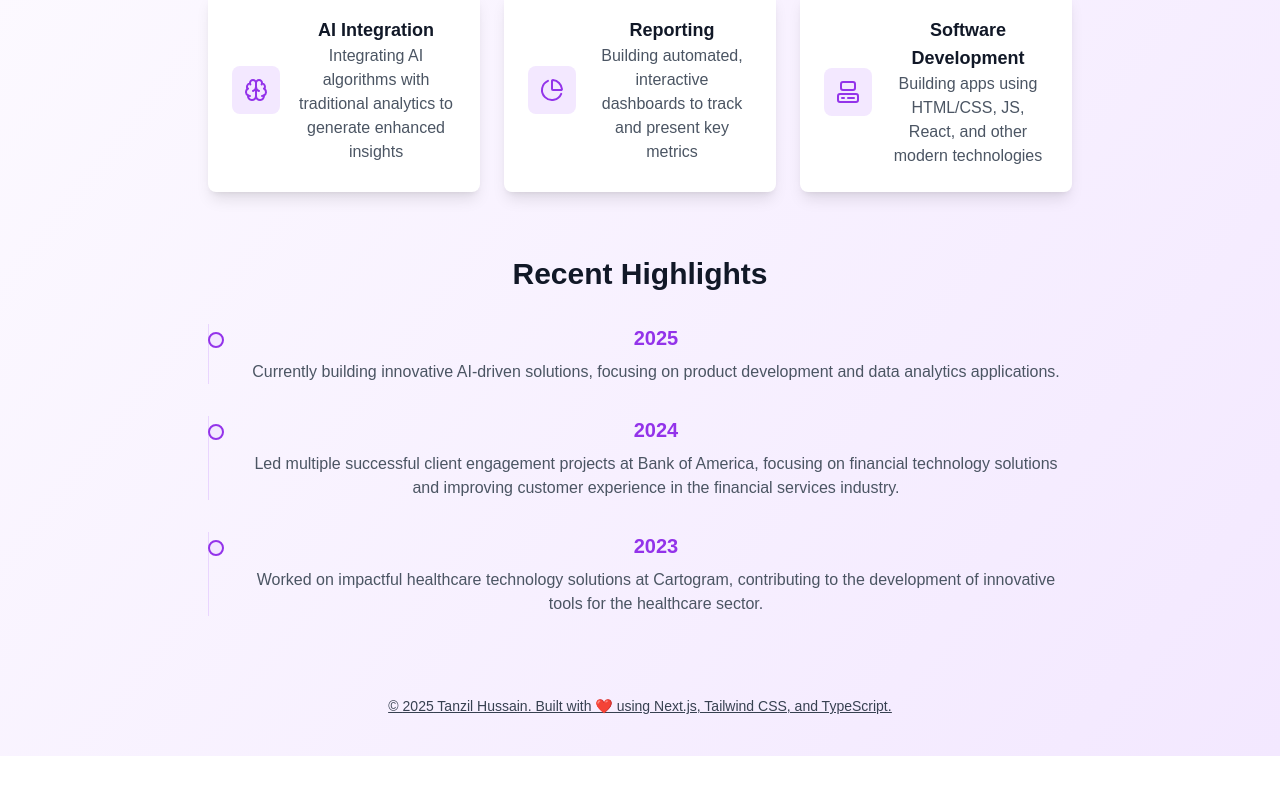
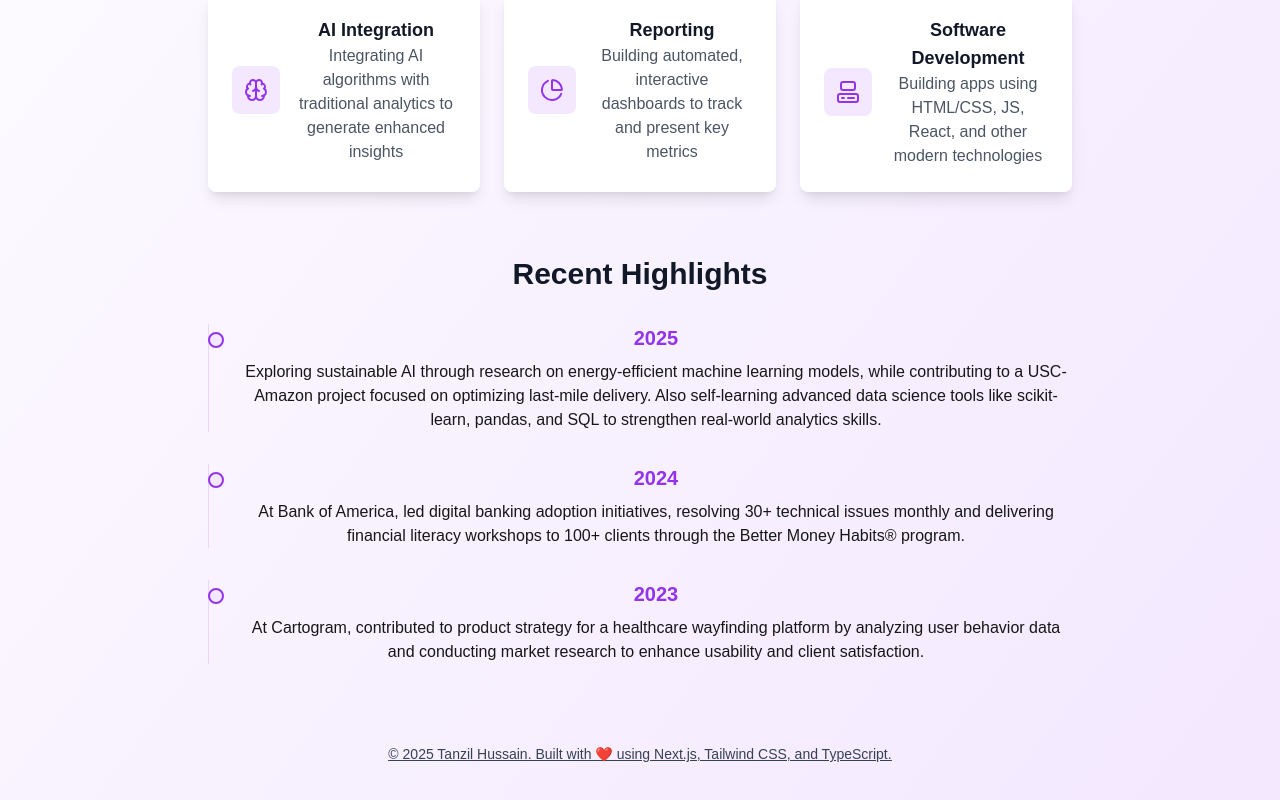
Before and after one commit to tanzilhussain/tanzils-website, a Next.js app: page / in a window 1280 px wide. Shown: the part 860-1660 px from the top of the page. Before the commit the page ends 1616 px from the top, so only its background shows below. Built offline with nearby package versions, Linux system fonts and the light colour scheme.

Commit message:
050120252

```diff
--- a/src/app/page.tsx
+++ b/src/app/page.tsx
@@ -172,7 +172,7 @@ export default function HomePage() {
         {/* Hero Section */}
         <div className="max-w-4xl mx-auto mt-32 px-4">
           <h1 className="text-4xl md:text-6xl lg:text-7xl font-bold mb-6 text-gray-900">
-            hello, i'm tanzil hussain– <br />a(n){" "}
+            hello, i&apos;m tanzil hussain– <br />a(n){" "}
             <AnimatePresence mode="wait">
               <motion.span
                 key={roles[roleIndex]}
@@ -269,16 +269,17 @@ export default function HomePage() {
                   <div className="pl-8 relative">
                     <div className="absolute left-0 top-2 w-4 h-4 rounded-full bg-purple-100 border-2 border-purple-600" />
                     <h3 className="text-xl font-semibold text-purple-600">{year}</h3>
-                    <p className="mt-2 text-gray-600">
+                    <p className="mt-2 text-black-600">
                     {year === 2025 &&
-                      "Currently building innovative AI-driven solutions, focusing on product development and data analytics applications."
+                      "Exploring sustainable AI through research on energy-efficient machine learning models, while contributing to a USC-Amazon project focused on optimizing last-mile delivery. Also self-learning advanced data science tools like scikit-learn, pandas, and SQL to strengthen real-world analytics skills."
                     }
                     {year === 2024 &&
-                      "Led multiple successful client engagement projects at Bank of America, focusing on financial technology solutions and improving customer experience in the financial services industry."
+                      "At Bank of America, led digital banking adoption initiatives, resolving 30+ technical issues monthly and delivering financial literacy workshops to 100+ clients through the Better Money Habits® program."
                     }
                     {year === 2023 &&
-                      "Worked on impactful healthcare technology solutions at Cartogram, contributing to the development of innovative tools for the healthcare sector."
+                      "At Cartogram, contributed to product strategy for a healthcare wayfinding platform by analyzing user behavior data and conducting market research to enhance usability and client satisfaction."
                     }
+
                     </p>
                   </div>
                 </div>
```
